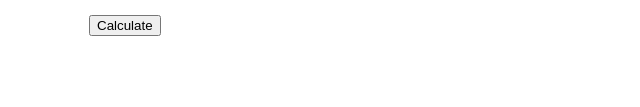
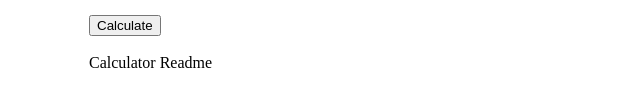
Before and after one commit to mlow991/mlow991.github.io, a website: page projects/p5/index.html in a window 1280 px wide. Shown: the part 419-526 px from the top of the page, without its empty margins (316-956 px from the left). Drawn offline with Linux system fonts and the light colour scheme.

Commit message:
feat: Implement footer section and readme button

```diff
--- a/projects/p5/index.html
+++ b/projects/p5/index.html
@@ -32,6 +32,9 @@
 		<br><br>
 		<span class="result">Result: <span><span class="r-value"></span>
 	</div>
+	<div class="footer">
+		<span class="readme">Calculator Readme</span>
+	</div>
 
 </body>
 </html>
```
